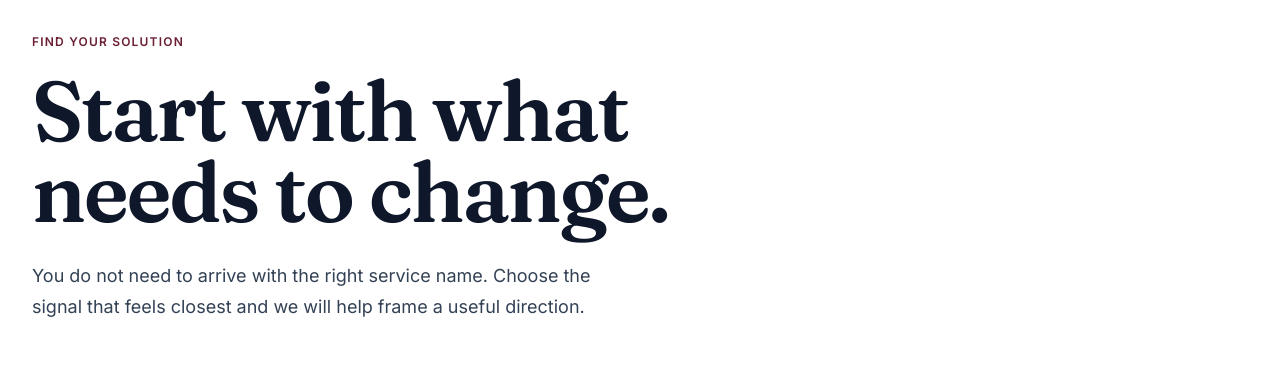
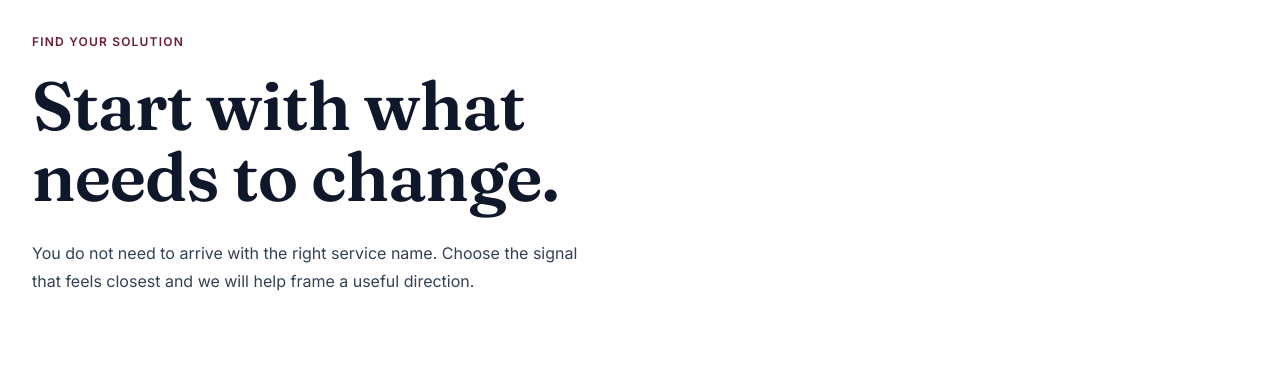
Before and after one commit to rivewebworksllc-web/brand-website, a Next.js app: page /start in a window 1280 px wide. Shown: the part 142-515 px from the top of the page. Built offline with nearby package versions, Linux system fonts and the light colour scheme; no server answers.

Commit message:
feat: normalize sitewide typography scale

```diff
--- a/src/app/company/about/page.tsx
+++ b/src/app/company/about/page.tsx
@@ -21,10 +21,10 @@ export default function AboutPage() {
         <div className="grid gap-12 lg:grid-cols-12 lg:items-end">
           <div className="lg:col-span-7">
             <p className="text-eyebrow text-brand-maroon">{hero.eyebrow}</p>
-            <h1 id="about-heading" className="mt-5 max-w-[13ch] font-serif text-[clamp(2.8rem,6vw,5.7rem)] leading-[0.99] font-semibold tracking-[-0.025em] text-heading">{hero.heading}</h1>
+            <h1 id="about-heading" className="text-h1 mt-5 max-w-[13ch] text-heading">{hero.heading}</h1>
           </div>
           <div className="lg:col-span-5 lg:pl-8">
-            <p className="max-w-md text-[16px] leading-[1.75] text-body md:text-lg">{hero.description}</p>
+            <p className="text-hero-lead max-w-md text-body">{hero.description}</p>
           </div>
         </div>
         <div className="mt-14 grid gap-5 md:grid-cols-12 md:items-end">
--- a/src/app/company/page.tsx
+++ b/src/app/company/page.tsx
@@ -35,7 +35,7 @@ export default function CompanyPage() {
           >
             {statement.lead}
           </h1>
-          <p className="mt-6 max-w-xl text-[15px] leading-[1.7] text-body md:text-base">
+          <p className="text-hero-lead mt-6 max-w-xl text-body">
             {statement.body}
           </p>
         </div>
--- a/src/app/company/process/page.tsx
+++ b/src/app/company/process/page.tsx
@@ -33,7 +33,7 @@ export default function ProcessPage() {
             </h1>
           </div>
           <div className="lg:col-span-5 lg:col-start-7">
-            <p className="max-w-xl text-[17px] leading-[1.7] text-body md:text-lg">
+            <p className="text-hero-lead max-w-xl text-body">
               {hero.summary}
             </p>
             <div className="mt-8">
--- a/src/app/globals.css
+++ b/src/app/globals.css
@@ -244,6 +244,11 @@ body {
     letter-spacing: -0.015em;
   }
 
+  .text-hero-lead {
+    font-size: 15px;
+    line-height: 1.7;
+  }
+
   .text-h2 {
     font-family: var(--font-serif);
     font-optical-sizing: auto;
@@ -283,6 +288,10 @@ body {
   }
 
   @media (min-width: 768px) {
+    .text-hero-lead {
+      font-size: 16px;
+    }
+
     .text-h2 {
       font-size: 40px;
     }
--- a/src/app/industries/page.tsx
+++ b/src/app/industries/page.tsx
@@ -33,7 +33,7 @@ export default function IndustriesPage() {
           <h1 id="industries-heading" className="text-h1 mt-5 text-balance text-heading">
             {heading}
           </h1>
-          <p className="mt-6 max-w-xl text-[15px] leading-[1.7] text-body md:text-base">
+          <p className="text-hero-lead mt-6 max-w-xl text-body">
             {description}
           </p>
         </div>
--- a/src/app/platforms/page.tsx
+++ b/src/app/platforms/page.tsx
@@ -36,7 +36,7 @@ export default function PlatformsPage() {
           <h1 id="platforms-heading" className="text-h1 mt-5 text-balance text-accent-foreground">
             {heading}
           </h1>
-          <p className="mt-6 max-w-xl text-[15px] leading-[1.7] text-accent-foreground/85 md:text-base">
+          <p className="text-hero-lead mt-6 max-w-xl text-accent-foreground/85">
             {description}
           </p>
         </div>
--- a/src/app/resources/guides/page.tsx
+++ b/src/app/resources/guides/page.tsx
@@ -21,7 +21,7 @@ export default function GuidesPage() {
           <div>
             <p className="text-eyebrow text-brand-maroon">{hero.eyebrow}</p>
             <h1 id="guides-heading" className="text-h1 mt-5 max-w-[13ch] text-balance text-heading">{hero.heading}</h1>
-            <p className="mt-6 max-w-lg text-[15px] leading-[1.7] text-body md:text-base">{hero.description}</p>
+            <p className="text-hero-lead mt-6 max-w-lg text-body">{hero.description}</p>
             <a href="#guide-library" className="mt-7 inline-flex min-h-11 items-center gap-2 text-sm font-semibold text-brand-maroon underline decoration-brand-maroon/30 underline-offset-4">Explore the guides <span aria-hidden="true">↓</span></a>
           </div>
           <Placeholder meta={hero.media} className="w-full" />
--- a/src/app/resources/insights/page.tsx
+++ b/src/app/resources/insights/page.tsx
@@ -21,8 +21,8 @@ export default function InsightsPage() {
         <div className="grid gap-14 lg:grid-cols-12 lg:items-end">
           <div className="lg:col-span-8">
             <p className="text-eyebrow text-brand-maroon">{masthead.eyebrow}</p>
-            <h1 id="insights-heading" className="mt-5 max-w-[14ch] font-serif text-[clamp(2.75rem,6.2vw,5.75rem)] leading-[0.98] font-semibold tracking-[-0.025em] text-heading">{masthead.heading}</h1>
-            <p className="mt-7 max-w-xl text-[15px] leading-[1.75] text-body md:text-base">{masthead.description}</p>
+            <h1 id="insights-heading" className="text-h1 mt-5 max-w-[14ch] text-heading">{masthead.heading}</h1>
+            <p className="text-hero-lead mt-7 max-w-xl text-body">{masthead.description}</p>
           </div>
           <nav aria-label="Current insight themes" className="border-t border-hairline pt-5 lg:col-span-3 lg:col-start-10">
             <p className="mb-4 text-sm font-semibold text-heading">Current themes</p>
--- a/src/app/solutions/page.tsx
+++ b/src/app/solutions/page.tsx
@@ -40,7 +40,7 @@ export default function SolutionsPage() {
             >
               {intro.heading}
             </h1>
-            <p className="mt-6 max-w-xl text-[15px] leading-[1.7] text-accent-foreground/85 md:text-base">
+            <p className="text-hero-lead mt-6 max-w-xl text-accent-foreground/85">
               {intro.description}
             </p>
           </div>
--- a/src/app/start/page.tsx
+++ b/src/app/start/page.tsx
@@ -18,10 +18,10 @@ export default function StartPage() {
         className="-mt-20 border-b border-hairline-faint bg-surface pt-36 pb-16 md:pt-44 md:pb-20"
       >
         <p className="text-eyebrow text-brand-maroon">{startContent.hero.eyebrow}</p>
-        <h1 id="start-heading" className="mt-5 max-w-[13ch] font-serif text-[clamp(2.8rem,6.6vw,6.4rem)] leading-[0.96] font-semibold tracking-[-0.028em] text-heading">
+        <h1 id="start-heading" className="text-h1 mt-5 max-w-[13ch] text-heading">
           {startContent.hero.heading}
         </h1>
-        <p className="mt-7 max-w-xl text-[16px] leading-[1.75] text-body md:text-lg">{startContent.hero.description}</p>
+        <p className="text-hero-lead mt-7 max-w-xl text-body">{startContent.hero.description}</p>
       </Section>
 
       <Section spacing="generous" aria-label="Solution direction finder" className="bg-surface-alt">
--- a/src/app/work/page.tsx
+++ b/src/app/work/page.tsx
@@ -24,7 +24,7 @@ export default function WorkPage() {
           <div>
             <p className="text-eyebrow text-brand-maroon">{hero.eyebrow}</p>
             <h1 id="work-hero-heading" className="text-h1 mt-5 max-w-[12ch] text-balance text-heading">{hero.heading}</h1>
-            <p className="mt-6 max-w-lg text-[15px] leading-[1.7] text-body md:text-base">{hero.summary}</p>
+            <p className="text-hero-lead mt-6 max-w-lg text-body">{hero.summary}</p>
             <div className="mt-8"><LinkButton href={hero.cta.href}>{hero.cta.label}</LinkButton></div>
           </div>
           <Placeholder meta={{ ...hero.visual, motion: "none" }} className="w-full" />
--- a/src/components/homepage/sections/Hero.tsx
+++ b/src/components/homepage/sections/Hero.tsx
@@ -20,7 +20,7 @@ export function Hero({ content }: HeroProps) {
         <h1 id="hero-heading" className="text-h1 mt-5 text-accent-foreground text-balance">
           {content.heading}
         </h1>
-        <p className="mt-6 max-w-xl text-[15px] leading-[1.7] text-accent-foreground/85 md:text-base">
+        <p className="text-hero-lead mt-6 max-w-xl text-accent-foreground/85">
           {content.summary}
         </p>
 
```
Also changed, not shown: 5 other files (tests, documents, lock files or other folders).
